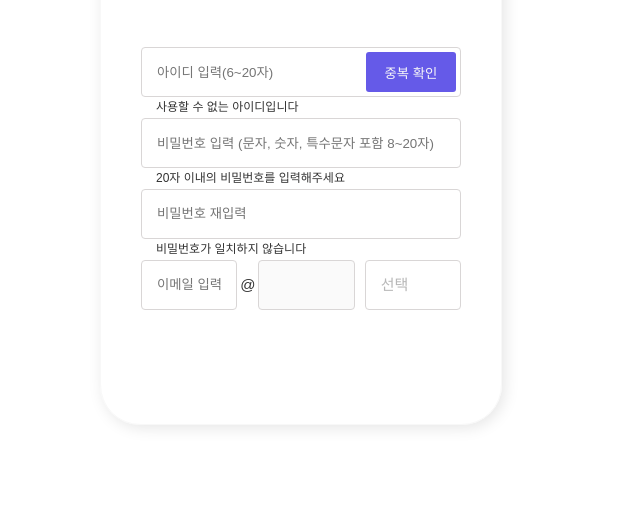
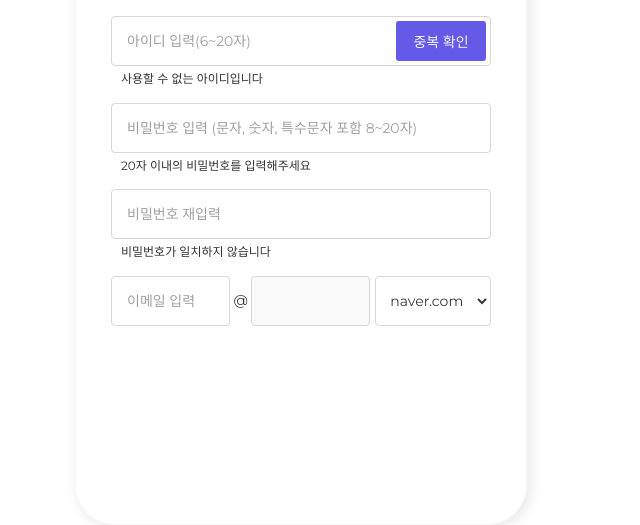
Before and after one commit to choiiis/sign-up-and-in-page, a website built with Parcel: page index.html in a window 1280 px wide. Shown: the part 276-801 px from the top of the page, without its empty margins (339-979 px from the left). Built offline with nearby package versions, Linux system fonts and the light colour scheme; a web font is replaced by a local one.

Commit message:
Change email domain dropdown to select tag

```diff
--- a/css/main.css
+++ b/css/main.css
@@ -6,7 +6,7 @@ body {
   font-size: 15px;
   font-weight: 400;
   line-height: 1.4;
-  font-family: 'Pretendard', sans-serif;
+  font-family: 'Montserrat', 'Pretendard', sans-serif;
 }
 
 button {
@@ -15,14 +15,49 @@ button {
   cursor: pointer;
   border: none;
   box-sizing: border-box;
+  font-weight: 400;
+  font-size: 14px;
+  font-family: 'Montserrat', 'Pretendard', sans-serif;
 }
+
+/* box shape input field */
+.box {
+  width: 100%;
+  height: 50px;
+  box-sizing: border-box;
+  padding: 5px 0 5px 15px;
+  border-radius: 4px;
+  border: 1px solid #d9d6d6;
+  color: #383838;
+  font-weight: 400;
+  font-size: 14px;
+  font-family: 'Montserrat', 'Pretendard', sans-serif;
+}
+
+.box::placeholder {
+  color: #a0a0a0;
+}
+
+/* error msg */
+.info .error-msg {
+  font-size: 12px;
+  margin: 5px 0 0 10px;
+}
+
+/* select box */
+select.box {
+  margin-left: 5px;
+  padding-left: 10px;
+  background-color: #ffffff;
+}
+
 
 /* CONTAINER */
 .container {
   position: absolute;
   display: flex;
-  width: 400px;
-  height: 600px;
+  width: 450px;
+  height: 800px;
   top: 0;
   bottom: 0;
   left: 0;
@@ -36,7 +71,7 @@ button {
 }
 
 .content {
-  width: 320px;
+  width: 380px;
 }
 
 /* HEADER */
@@ -52,19 +87,8 @@ section {
   margin-top: 50px;
 }
 
-.info .box {
-  width: 100%;
-  height: 50px;
-  box-sizing: border-box;
-  padding: 5px 0 5px 15px;
-  border-radius: 4px;
-  border: 1px solid #d9d6d6;
-  color: #b7b7b7;
-}
-
-.info .error-msg {
-  font-size: 12px;
-  margin: 2px 0 2px 15px;
+.info {
+  margin-bottom: 15px;
 }
 
 /* SECTION - ID */
@@ -95,60 +119,10 @@ section {
 }
 
 .info#info__email span {
+  font-size: 14px;
   margin: 0 3px;
 }
 
-.domain {
-  position: relative;
-  display: flex;
-  align-items: center;
-  margin-left: 10px;
-  cursor: pointer;
+.info .box#domain__list option {
+  background-color: #ffffff;
 }
-
-.domain .domain__list {
-  position: absolute;
-  overflow: hidden;
-  max-height: 0;
-}
-
-.domain .domain__list.active {
-  top: 100%;
-  left: 0;
-  width: 100%;
-  margin-top: 4px;
-  box-sizing: border-box;
-  border-radius: 1px;
-  border: 1px solid #d9d6d6;
-  overflow-x : hidden;
-  overflow-y : auto;
-  max-height: 60px;
-}
-
-.domain .domain__list::-webkit-scrollbar {
-  width: 4px;
-}
-
-.domain .domain__list::-webkit-scrollbar-thumb {
-  background-color: #8d8d8d;
-  border-radius: 2px;
-}
-
-.domain .domain__list::-webkit-scrollbar-track {
-  background-color: #ebe9e9;
-  border-radius: 5px;
-}
-
-.domain .domain__list li {
-  display: flex;
-  align-items: center;
-  height: 30px;
-  padding-left: 10px;
-  box-sizing: border-box;
-  cursor: pointer;
-  transition: .1s;
-}
-
-.domain .domain__list li:hover {
-  background-color: #e9e9e9e3;
-}
--- a/index.html
+++ b/index.html
@@ -6,6 +6,9 @@
   <meta name="viewport" content="width=device-width, initial-scale=1.0">
   <title>Sign In & Up</title>
   <link rel="stylesheet" type="text/css" href="https://cdn.jsdelivr.net/gh/orioncactus/pretendard/dist/web/static/pretendard.css" />
+  <link rel="preconnect" href="https://fonts.googleapis.com">
+  <link rel="preconnect" href="https://fonts.gstatic.com" crossorigin>
+  <link href="https://fonts.googleapis.com/css2?family=Montserrat:wght@300;400;700&display=swap" rel="stylesheet">
   <link rel="stylesheet" href="https://fonts.googleapis.com/icon?family=Material+Icons">
   <link rel="stylesheet" href="https://cdn.jsdelivr.net/npm/reset-css@5.0.1/reset.min.css">
   <link rel="stylesheet" href="./css/main.css">
@@ -41,16 +44,13 @@
           <input class="box" type="text" placeholder="이메일 입력"/>
           <span>@</span>
           <input disabled class="box" type="text"/>
-          <div class="box domain">
-            <div class="domain__selected">선택</div>
-            <ul class="domain__list">
-              <li class="option">naver.com</li>
-              <li class="option">google.com</li>
-              <li class="option">nate.com</li>
-              <li class="option">kakao.com</li>
-              <li class="option">msn.com</li>
-            </ul>
-          </div>
+          <select class="box" id="domain__list">
+            <option class="option">naver.com</option>
+            <option class="option">google.com</option>
+            <option class="option">nate.com</option>
+            <option class="option">kakao.com</option>
+            <option class="option">msn.com</option>
+          </select>
         </div>
       </section>
     </div>
--- a/js/main.js
+++ /dev/null
@@ -1,15 +0,0 @@
-// const domainEl = document.querySelector('.domain__selected')
-const domainEl = document.querySelector('.domain')
-const domainListEl = document.querySelector('.domain__list')
-
-let isActiveDomainList = false
-domainEl.addEventListener('click', function () {
-  isActiveDomainList = !isActiveDomainList // transition
-  if(isActiveDomainList) {
-    // active domain list
-    domainListEl.classList.add('active')
-  } else {
-    // hide domain list
-    domainListEl.classList.remove('active')
-  }
-});
```
